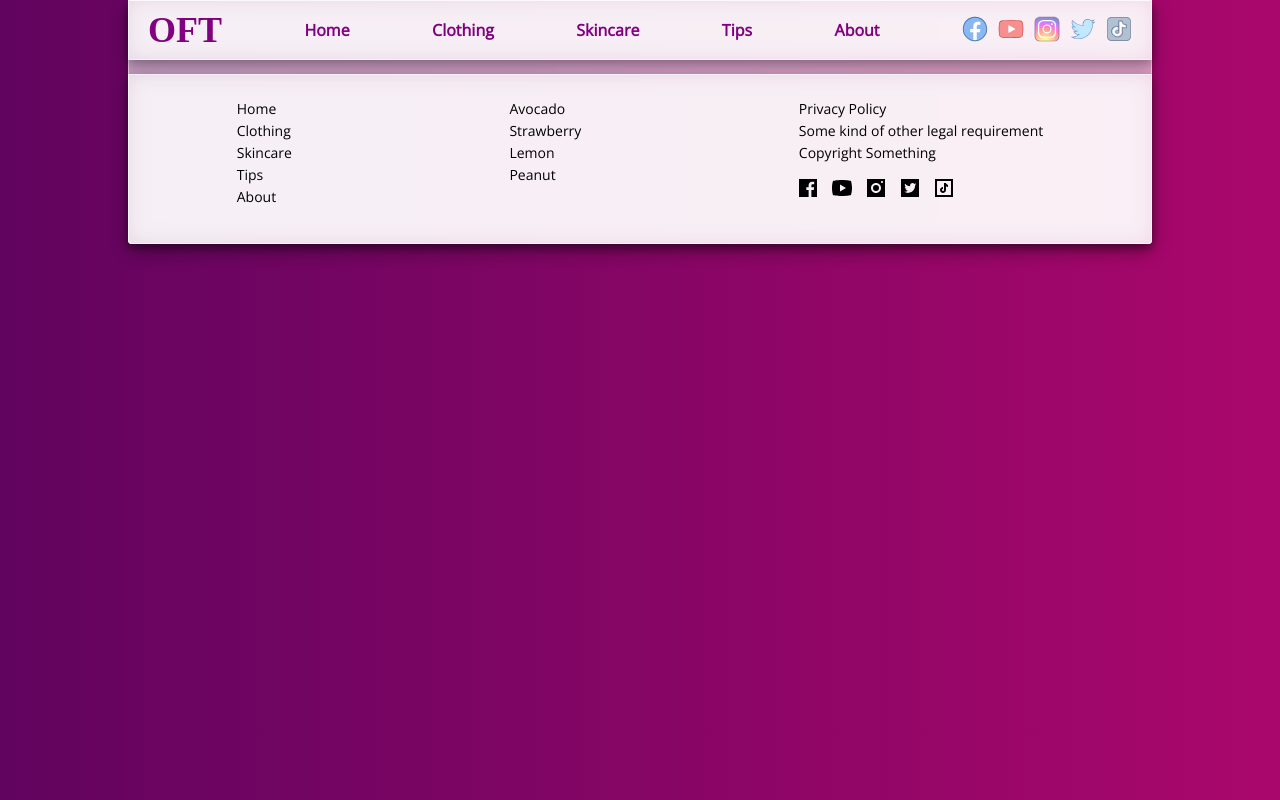
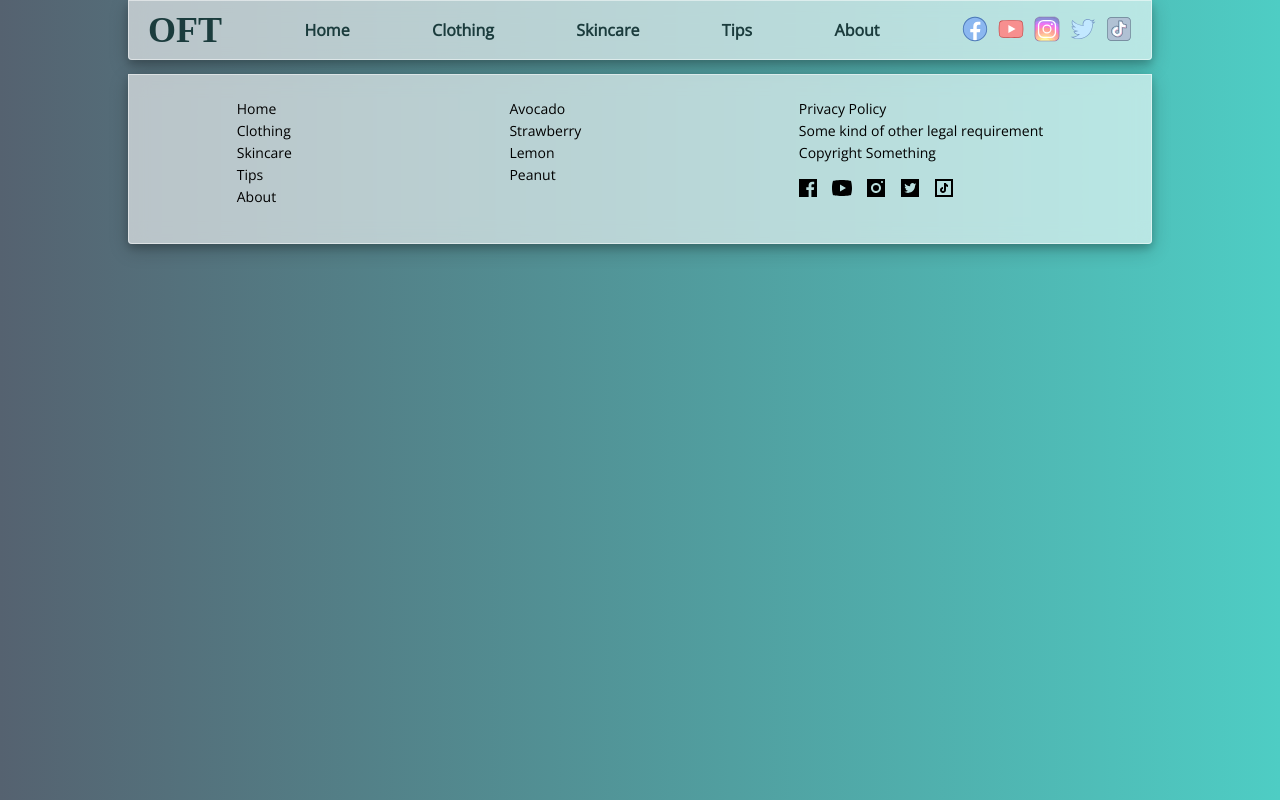
Before and after one commit to rather-nice-things/our-favorite-things, a Next.js app: page /blog in a window 1280 px wide. Built offline with nearby package versions, Linux system fonts and the light colour scheme; a web font is replaced by a local one.

Commit message:
Refactored, mostly making "glass" its own class.

```diff
--- a/styles/globals.css
+++ b/styles/globals.css
@@ -52,22 +52,24 @@ table {
 /* Styles */
 
 body {
-  background: linear-gradient(to right, #61045F, #AA076B); /* W3C, IE 10+/ Edge, Firefox 16+, Chrome 26+, Opera 12+, Safari 7+ */
+  background: #4ECDC4;  /* fallback for old browsers */
+  background: -webkit-linear-gradient(to right, #556270, #4ECDC4);  /* Chrome 10-25, Safari 5.1-6 */
+  background: linear-gradient(to right, #556270, #4ECDC4); /* W3C, IE 10+/ Edge, Firefox 16+, Chrome 26+, Opera 12+, Safari 7+ */
+}
+
+.glass {
+  backdrop-filter: blur(10px);
+  box-shadow: inset 0px 0px 0px 1px rgba(255, 255, 255, 0.5), 0 4px 8px 0 rgba(0, 0, 0, 0.2), 0 6px 20px 0 rgba(0, 0, 0, 0.2);
+  background-color: rgba(255, 255, 255, 0.6)
 }
 
 .container {
   margin: auto;
   width: 80%;
-  backdrop-filter: blur(10px);
-  box-shadow: inset 0px 0px 0px 1px rgba(255, 255, 255, 0.5), 0 4px 8px 0 rgba(0, 0, 0, 0.2), 0 6px 20px 0 rgba(0, 0, 0, 0.2);
-  border-radius: 0px 0px 4px 4px;
-  background-color: rgba(255, 255, 255, 0.6)
 }
 
 .navbar {
-  backdrop-filter: blur(10px);
-  box-shadow: inset 0px 0px 0px 1px rgba(255, 255, 255, 0.5), 0 4px 8px 0 rgba(0, 0, 0, 0.2), 0 6px 20px 0 rgba(0, 0, 0, 0.2);
-  background-color: rgba(255, 255, 255, 0.6)
+  border-radius: 0px 0px 4px 4px;
 }
 
 .navbar-content {
@@ -114,7 +116,7 @@ body {
 }
 
 .primary-color {
-  color: purple;
+  color: rgb(27, 60, 61);
 }
 
 .cursor-pointer {
@@ -130,9 +132,6 @@ body {
   padding-bottom: 40px;
   font-family: 'Open Sans', sans-serif;
   font-size: 14px;
-  backdrop-filter: blur(10px);
-  box-shadow: inset 0px 0px 0px 1px rgba(255, 255, 255, 0.5), 0 4px 8px 0 rgba(0, 0, 0, 0.2), 0 6px 20px 0 rgba(0, 0, 0, 0.2);
-  background-color: rgba(255, 255, 255, 0.6);
   border-radius: 0px 0px 4px 4px;
 }
 
```
